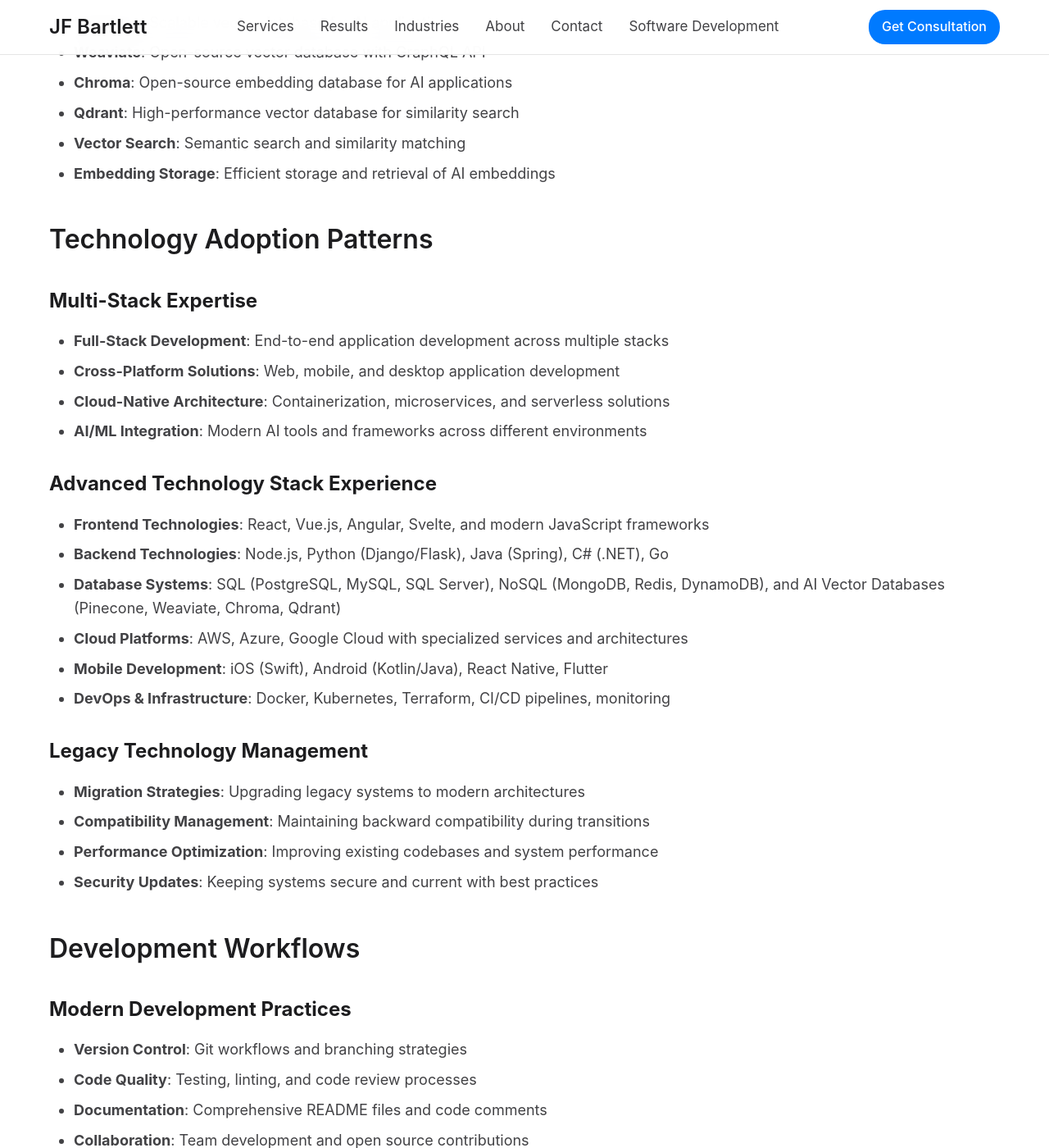
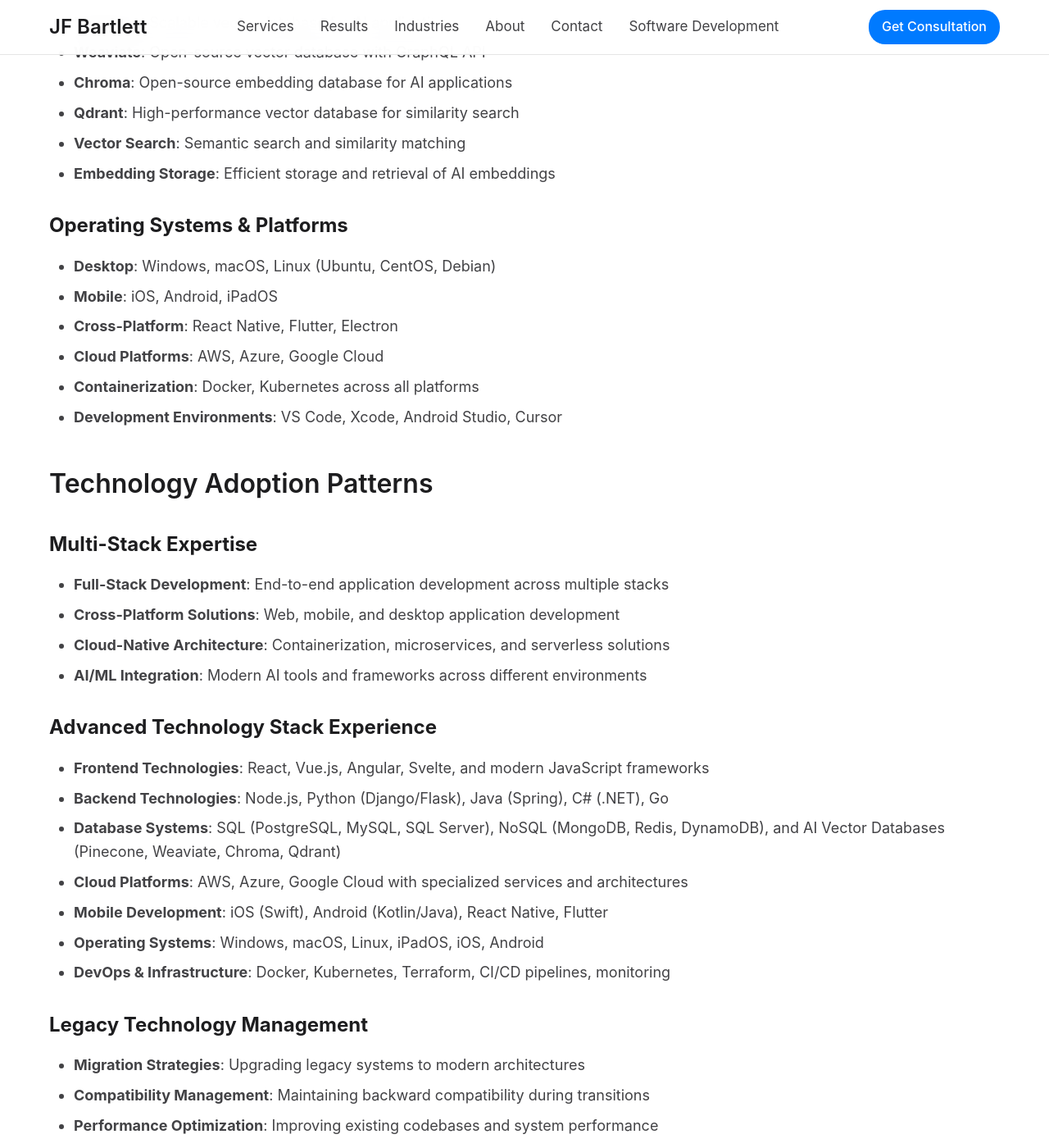
Before and after one commit to JohnBartlett/johnbartlett.github.io, a Jekyll site: the page built from technology-stacks.md, in a window 1280 px wide and 1400 px high, scrolled down 2015 px. Shown: the whole window at 82% size. Built offline with Jekyll 4.4.1, drawn with Linux system fonts in a browser that asks for light colours; some of the changed text lies outside the part shown.

Commit message:
Add operating systems and platforms to technology coverage
- Add Windows, macOS, Linux, iPadOS, iOS, Android to technology stacks
- Add dedicated Operating Systems & Platforms section in technology-stacks.md
- Add Operating Systems & Development Platforms section in development-tools.md
- Include desktop, mobile, and cross-platform development capabilities
- Update version to 3.2.33

```diff
--- a/_config.yml
+++ b/_config.yml
@@ -37,4 +37,4 @@
     url: "/software-development/"
 
 # Site version
-version: 3.2.32
+version: 3.2.33
--- a/_layouts/default.html
+++ b/_layouts/default.html
@@ -951,7 +951,7 @@
             </div>
 
             <div class="footer-bottom">
-                <p>&copy; 2025 JF Bartlett & Associates. All rights reserved. | AI Strategy & Implementation Consulting | v3.2.32</p>
+                <p>&copy; 2025 JF Bartlett & Associates. All rights reserved. | AI Strategy & Implementation Consulting | v3.2.33</p>
             </div>
         </div>
     </footer>
--- a/technology-stacks.md
+++ b/technology-stacks.md
@@ -60,6 +60,14 @@
 - **Vector Search**: Semantic search and similarity matching
 - **Embedding Storage**: Efficient storage and retrieval of AI embeddings
 
+### **Operating Systems & Platforms**
+- **Desktop**: Windows, macOS, Linux (Ubuntu, CentOS, Debian)
+- **Mobile**: iOS, Android, iPadOS
+- **Cross-Platform**: React Native, Flutter, Electron
+- **Cloud Platforms**: AWS, Azure, Google Cloud
+- **Containerization**: Docker, Kubernetes across all platforms
+- **Development Environments**: VS Code, Xcode, Android Studio, Cursor
+
 ## Technology Adoption Patterns
 
 ### **Multi-Stack Expertise**
@@ -74,6 +82,7 @@
 - **Database Systems**: SQL (PostgreSQL, MySQL, SQL Server), NoSQL (MongoDB, Redis, DynamoDB), and AI Vector Databases (Pinecone, Weaviate, Chroma, Qdrant)
 - **Cloud Platforms**: AWS, Azure, Google Cloud with specialized services and architectures
 - **Mobile Development**: iOS (Swift), Android (Kotlin/Java), React Native, Flutter
+- **Operating Systems**: Windows, macOS, Linux, iPadOS, iOS, Android
 - **DevOps & Infrastructure**: Docker, Kubernetes, Terraform, CI/CD pipelines, monitoring
 
 ### **Legacy Technology Management**
```
Also changed, not shown: development-tools.md (+8 -0 lines), software-development.md (+1 -0 lines).
